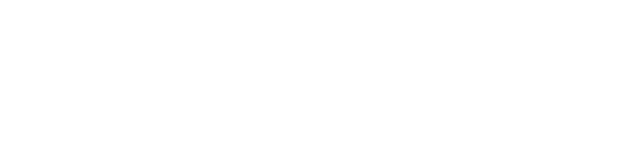
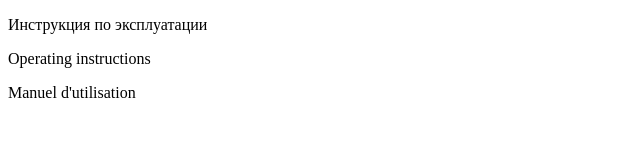
Before and after one commit to spa-sam/github_tutorial, a plain HTML site: page index.html in a window 1280 px wide. Shown: the whole page, without its empty margins (0-640 px from the left). Drawn offline with Linux system fonts and the light colour scheme.

Commit message:
продолжаем тест

```diff
--- a/index.html
+++ b/index.html
@@ -1,13 +1,14 @@
+<!DOCTYPE html>
 <!DOCTYPE html>
 <html lang="ru">
-    <head>
-        <meta charset="utf-8" />
-        <meta name="discription" content=" Hello html" />
-        <title> Hello every body! </title>
-    </head>
-    <body>
-        <!--
-            Содержание
-        -->
-    </body>
+  <head>
+    <meta charset="utf-8" />
+    <meta name="description" content="Инструкция по эксплуатации пирожков" />
+    <title>Пирожки это внусно!</title>
+  </head>
+  <body>
+    <p>Инструкция по эксплуатации</p>
+    <p lang="en">Operating instructions</p>
+    <p lang="fr">Manuel d'utilisation</p>
+  </body>
 </html>
```
